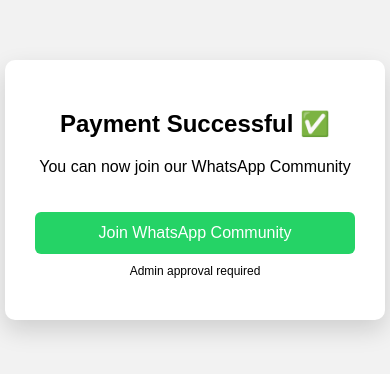
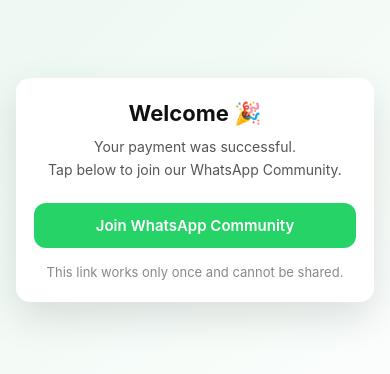
Before and after one commit to nikhilhonkalaskar-coder/whatapp-rozarpay, a website: page public/join.html in a window 390 px wide. Shown: the part 232-606 px from the top of the page. Drawn offline with Linux system fonts and the light colour scheme.

Commit message:
Update join.html

```diff
--- a/public/join.html
+++ b/public/join.html
@@ -2,91 +2,117 @@
 <html lang="en">
 <head>
   <meta charset="UTF-8" />
-  <meta name="viewport" content="width=device-width, initial-scale=1" />
   <title>Join WhatsApp Community</title>
+  <meta name="viewport" content="width=device-width, initial-scale=1.0" />
+
   <style>
+    * {
+      box-sizing: border-box;
+      font-family: -apple-system, BlinkMacSystemFont, "Segoe UI", Roboto, Arial, sans-serif;
+    }
+
     body {
-      font-family: Arial, sans-serif;
-      background: #f2f2f2;
+      margin: 0;
+      min-height: 100vh;
+      background: linear-gradient(135deg, #e9f7ef, #ffffff);
       display: flex;
-      height: 100vh;
+      align-items: center;
       justify-content: center;
-      align-items: center;
-      margin: 0;
+      padding: 16px;
     }
-    .box {
-      background: white;
-      padding: 30px;
-      border-radius: 10px;
+
+    .card {
+      background: #fff;
+      width: 100%;
+      max-width: 420px;
+      border-radius: 16px;
+      box-shadow: 0 15px 40px rgba(0, 0, 0, 0.12);
+      padding: 28px 24px;
       text-align: center;
-      box-shadow: 0 10px 25px rgba(0, 0, 0, 0.15);
-      width: 320px;
     }
-    button {
-      background-color: #25d366;
-      border: none;
-      padding: 12px 20px;
-      color: white;
+
+    .card h1 {
+      margin: 0 0 10px;
+      font-size: 24px;
+      color: #111;
+    }
+
+    .card p {
+      margin: 0 0 22px;
+      color: #555;
+      font-size: 15px;
+      line-height: 1.6;
+    }
+
+    .whatsapp-btn {
+      display: block;
+      width: 100%;
+      padding: 14px 16px;
+      background: #25D366;
+      color: #fff;
       font-size: 16px;
-      border-radius: 6px;
-      cursor: pointer;
-      margin-top: 20px;
-      width: 100%;
+      font-weight: 600;
+      text-decoration: none;
+      border-radius: 12px;
+      transition: transform 0.15s ease, box-shadow 0.15s ease;
+    }
+
+    .whatsapp-btn:active {
+      transform: scale(0.98);
+      box-shadow: 0 6px 18px rgba(37, 211, 102, 0.4);
+    }
+
+    .note {
+      margin-top: 16px;
+      font-size: 13px;
+      color: #888;
+    }
+
+    /* Mobile fine tuning */
+    @media (max-width: 420px) {
+      .card {
+        padding: 22px 18px;
+        border-radius: 14px;
+      }
+
+      .card h1 {
+        font-size: 22px;
+      }
+
+      .card p {
+        font-size: 14px;
+      }
+
+      .whatsapp-btn {
+        font-size: 15px;
+        padding: 13px;
+      }
     }
   </style>
 </head>
 <body>
-  <div class="box">
-    <h2>Payment Successful ✅</h2>
-    <p>You can now join our WhatsApp Community</p>
-    <button id="joinBtn">Join WhatsApp Community</button>
-    <p style="font-size: 12px; margin-top: 10px;">Admin approval required</p>
+
+  <div class="card">
+    <h1>Welcome 🎉</h1>
+    <p>
+      Your payment was successful.<br />
+      Tap below to join our WhatsApp Community.
+    </p>
+
+    <!-- Replace with your real WhatsApp Community invite link -->
+    <a
+      class="whatsapp-btn"
+      href="https://chat.whatsapp.com/IecKZPsBd4WEO69eb6hJOy"
+      target="_blank"
+      rel="noopener"
+    >
+      Join WhatsApp Community
+    </a>
+
+    <div class="note">
+      This link works only once and cannot be shared.
+    </div>
   </div>
 
-  <script>
-    // Get token from URL query parameter
-    const urlParams = new URLSearchParams(window.location.search);
-    const token = urlParams.get("token");
-
-    // Store token in sessionStorage
-    if (token) {
-      sessionStorage.setItem("joinToken", token);
-    }
-
-    // Remove token from URL bar without reloading
-    const cleanUrl = window.location.origin + window.location.pathname;
-    window.history.replaceState({}, document.title, cleanUrl);
-
-    document.getElementById("joinBtn").addEventListener("click", () => {
-      const storedToken = sessionStorage.getItem("joinToken");
-      if (!storedToken) {
-        alert("Invalid session. Please contact support.");
-        return;
-      }
-
-      // Disable button to prevent multiple clicks
-      const btn = document.getElementById("joinBtn");
-      btn.disabled = true;
-      btn.textContent = "Processing...";
-
-      fetch("/mark-used", {
-        method: "POST",
-        headers: {
-          "Content-Type": "application/json",
-        },
-        body: JSON.stringify({ token: storedToken }),
-      })
-        .then((res) => {
-          if (!res.ok) throw new Error("Invalid or used token");
-          // Redirect user to WhatsApp invite link
-          window.location.href = "https://chat.whatsapp.com/IecKZPsBd4WEO69eb6hJOy"; // Your community link
-        })
-        .catch((err) => {
-          alert(err.message || "Error processing your request.");
-          btn.disabled = false;
-          btn.textContent = "Join WhatsApp Community";
-        });
-    });
-  </script>
 </body>
 </html>
```
